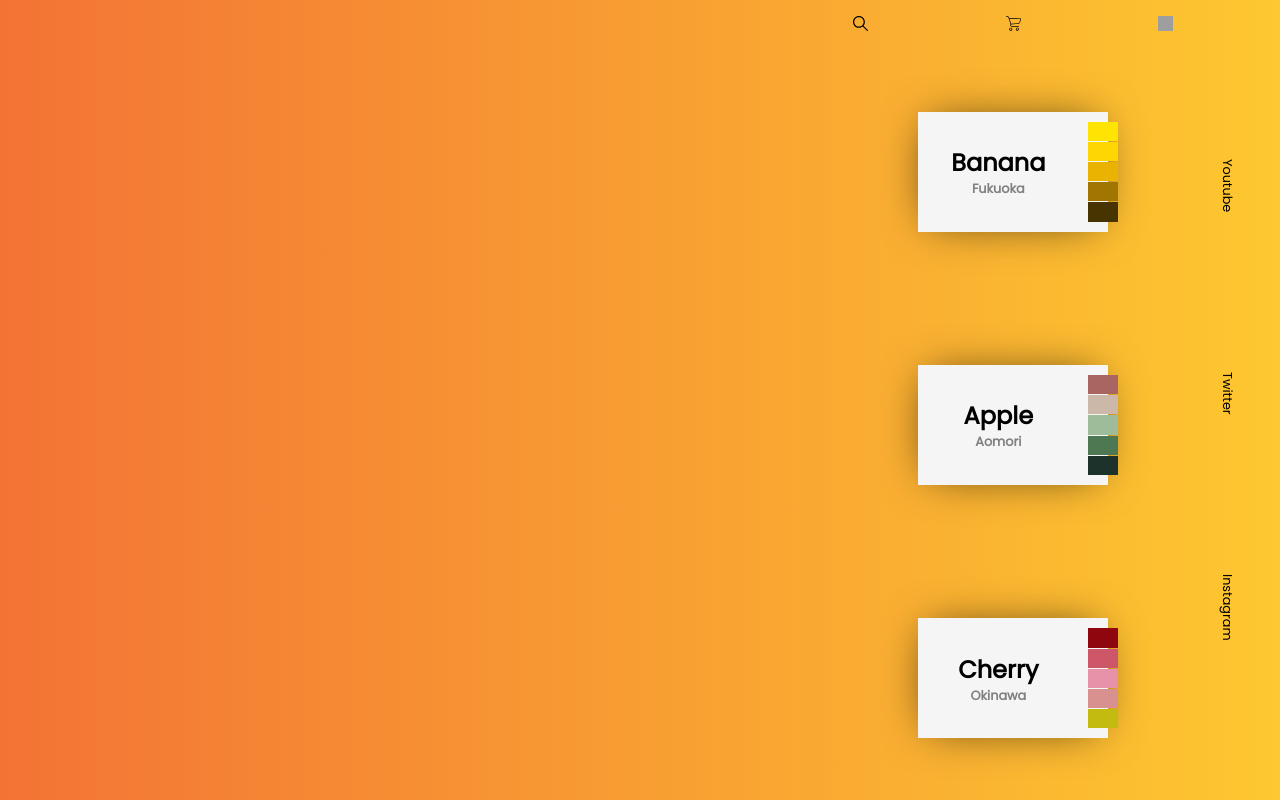
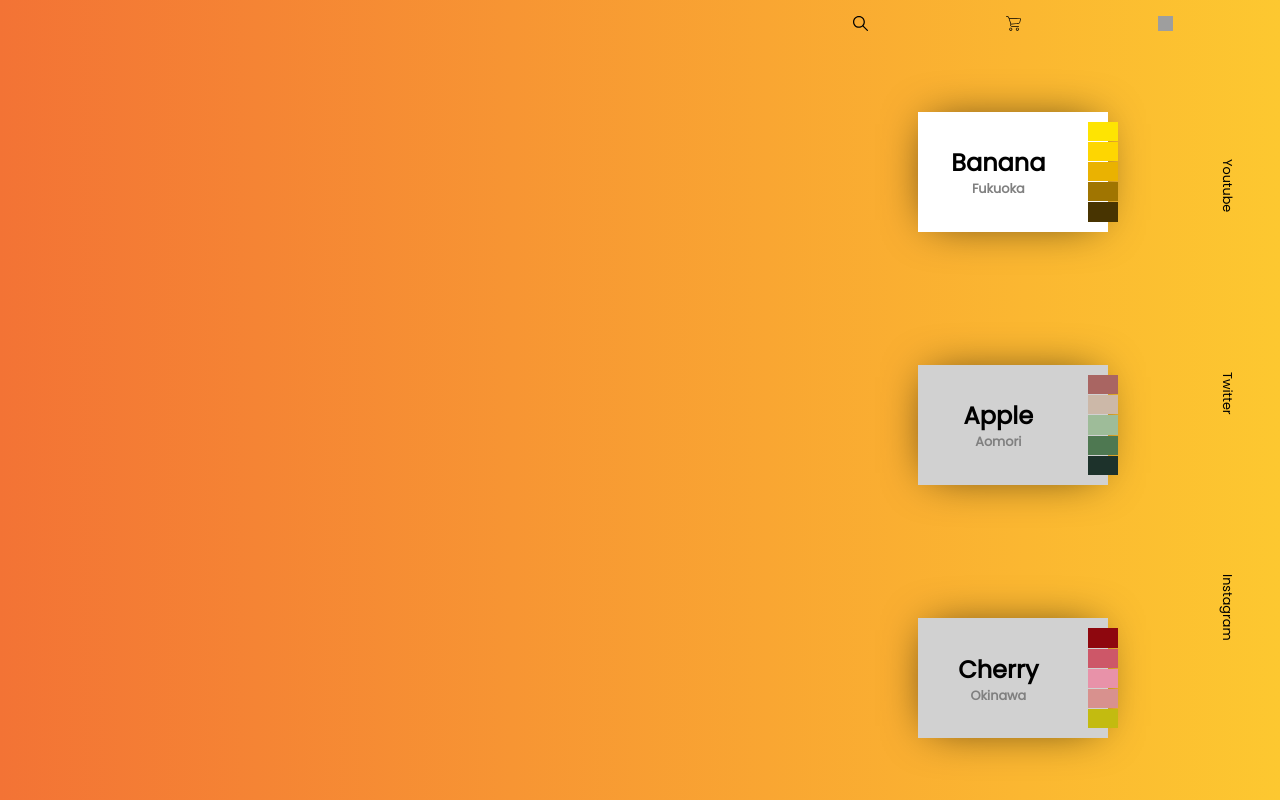
Before and after one commit to TERADA-DANTE/LPs, a React (Create React App) app in the folder fruity/: page / in a window 1280 px wide. Built offline with nearby package versions, Linux system fonts and the light colour scheme; grey boxes are pictures that could not be loaded.

Commit message:
Complete card active css

```diff
--- a/fruity/src/App.js
+++ b/fruity/src/App.js
@@ -1,3 +1,4 @@
+import { useState } from 'react'
 import './styles/App.css'
 import Gallery from './components/Gallery'
 import Cart from './components/Cart'
@@ -39,11 +40,11 @@ const fruits = [
   }
 ]
 function App() {
-
+  const [index, setIndex] = useState(0)
   return (
     <div className="App">
-      <Gallery />
-      <Cart props={fruits} />
+      <Gallery props={[fruits, index]} />
+      <Cart props={[fruits, index]} />
     </div>
   )
 }
--- a/fruity/src/components/Cart.js
+++ b/fruity/src/components/Cart.js
@@ -11,6 +11,7 @@ import Search from '../assets/icons/search.svg'
 import Cargo from '../assets/icons/cargo.svg'
 import List from '../assets/icons/list.svg'
 function Cart({ props }) {
+    const [fruits, index] = props
     const icons = {
         search: Search,
         cargo: Cargo,
@@ -21,7 +22,7 @@ function Cart({ props }) {
     )
     return <section className={`Cart`}>
         <Nav props={buttons} className={`Nav`} />
-        <Cards props={props} />
+        <Cards props={[fruits, index]} />
         <Aside />
     </section>
 }
--- a/fruity/src/components/Cart/Card/Card.js
+++ b/fruity/src/components/Cart/Card/Card.js
@@ -1,7 +1,8 @@
 import '../../../styles/Card.css'
 
-function Card({ name, origin, colors }) {
-    return <article className={`Card`}>
+function Card(props) {
+    const { name, origin, colors, isActive } = props
+    return <article className={`Card ${isActive ? 'Card-active' : ''}`}>
         <div className={`Description`}>
             <h1 className={`name`}>{name}</h1>
             <h4 className={`origin`}>{origin}</h4>
--- a/fruity/src/components/Cart/Card/Cards.js
+++ b/fruity/src/components/Cart/Card/Cards.js
@@ -3,15 +3,18 @@ import '../../../styles/Cards.css'
 import Card from './Card'
 
 function Cards({ props }) {
+    const [fruits, index] = props
     return <div className={`Cards`}>
         {
-            props.map((prop, index) => {
-                const { name, origin, colors } = prop
+            fruits.map((fruit, idx) => {
+                const { name, origin, colors } = fruit
                 return <Card
-                    key={index}
+                    key={idx}
                     name={name}
                     origin={origin}
-                    colors={colors} />
+                    colors={colors}
+                    isActive={index === idx}
+                />
             })
         }
     </div>
--- a/fruity/src/styles/Card.css
+++ b/fruity/src/styles/Card.css
@@ -1,5 +1,5 @@
 .Card{
-    background-color: whitesmoke;
+    background-color: rgb(209, 209, 209);
     display: grid;
     grid-template-columns: 5fr 1fr;
     width: 180px;
@@ -8,6 +8,10 @@
     -moz-box-shadow: 0px 0px 46px -12px rgba(0,0,0,0.75);
     box-shadow: 0px 0px 46px -12px rgba(0,0,0,0.75);
     padding: 10px 5px 10px 5px;
+    transition: 1s linear;
+}
+.Card-active{
+    background-color: white;
 }
 .Description{
     display: flex;
```
